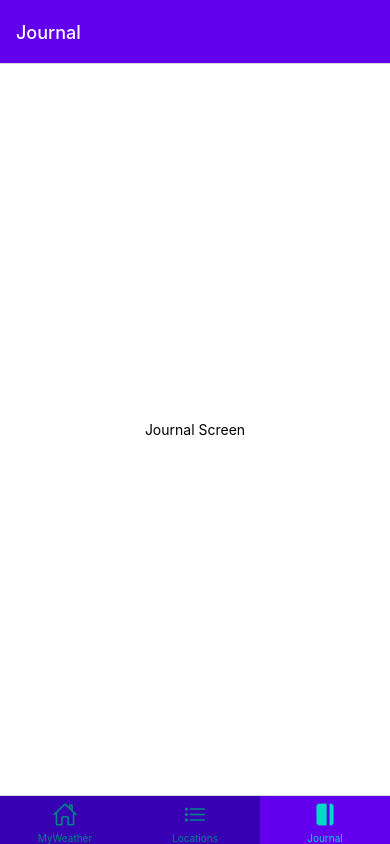
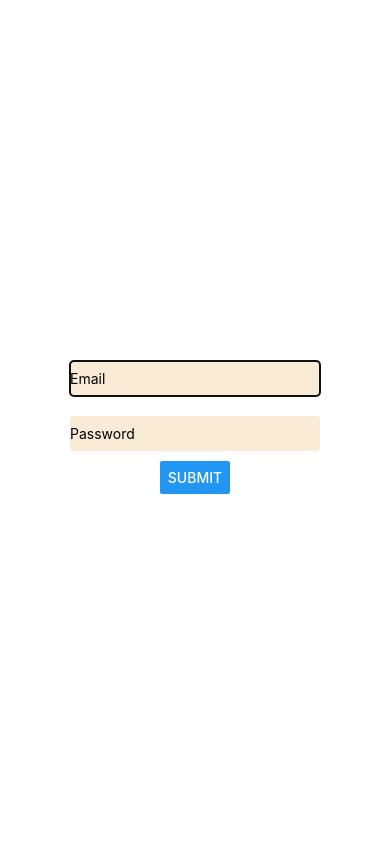
Before and after one commit to colecoombs/appdevII-semesterProject, a React Native app: screen /Journal in a window 390 px wide. Built offline with nearby package versions, Linux system fonts and the light colour scheme; no server answers.

Commit message:
journal working, log in working, valid token

```diff
--- a/App.js
+++ b/App.js
@@ -4,15 +4,18 @@ import { NavigationContainer, StackActions } from '@react-navigation/native';
 import { createNativeStackNavigator } from '@react-navigation/native-stack';
 import { createBottomTabNavigator } from '@react-navigation/bottom-tabs';
 import Ionicons from '@expo/vector-icons/Ionicons';
+import * as SecureStore from 'expo-secure-store';
 
 import HomeScreen from './screens/HomeScreen';
 import Location from './screens/Location';
 import Journal from './screens/Journal';
+import axios from 'axios';
 
-const curLocation = {zip: '65802', city: 'Springfield'};
+const curLocation = {zip: '65802'};
 
 const Stack = createNativeStackNavigator();
 const Tab = createBottomTabNavigator();
+
 
 const App =() => {
     return (
--- a/components/Login.js
+++ b/components/Login.js
@@ -10,5 +10,80 @@
 
  */
 
-import React from 'react'
-import {Text, View, Image, StyleSheet, ActivityIndicator, FlatList} from 'react-native';
+import React from "react";
+import {
+	Text,
+	View,
+	Image,
+	StyleSheet,
+	ActivityIndicator,
+	FlatList,
+} from "react-native";
+import * as SecureStore from "expo-secure-store";
+import axios from "axios";
+
+/*  async function Login(email, password) {
+	console.log("TEST");
+	const response = await fetch("http:/10.15.5.49:3000/api/user/auth", {
+		method: "POST",
+		body: {
+			'email': email,
+			'password': password,
+		},
+	})
+		.then(async () => {
+			if (response) {
+				console.log("then function")
+				const tokenResponse = await response.json();
+				SecureStore.setItemAsync("token", tokenResponse.token);
+			}
+		})
+		.catch((err) => {
+			console.log(err);
+		});
+}  */
+
+ /* export function Login(email, password) {
+	const data = {
+		'email': email,
+		'password': password,
+	};
+
+	axios({
+		method: "POST",
+		url: "http:/10.15.5.49:3000/api/user/auth",
+		//url: "localhost:3000/api/user/auth",
+		data: data,
+		headers: { "Content-Type": "application/x-ww-form-urlencoded" },
+	})
+		.then(async (res) => {
+			console.log(JSON.stringify(res.data));
+			//await SecureStore.setItemAsync("email", res.data.email);
+			await SecureStore.setItemAsync("token", res.data.token);
+		})
+		.catch((err) => {
+			console.log(JSON.stringify(err));
+		});
+} */
+
+ export function Login(email, password) {
+	axios.post('http:/10.15.5.49:3000/api/user/auth',{
+		'email': email,
+		'password': password
+	})
+  	.then(response => {
+    	//console.log(response.data);
+		//console.log("Token?")
+		const tokenResponse = response.data;
+		SecureStore.setItemAsync("token", tokenResponse.token);
+  	})
+  	.catch(error => {
+    	//console.log(error);
+		//console.log(email);
+		//console.log(password);
+  	});
+}
+
+//http:/10.0.2.2:3000/api/user/auth
+
+export default Login;
--- /dev/null
+++ b/configuration/config.json
@@ -0,0 +1,3 @@
+{
+    "secret": "supersecret"
+}
--- a/package.json
+++ b/package.json
@@ -15,7 +15,10 @@
     "axios": "^1.3.2",
     "dayjs": "^1.11.7",
     "expo": "~47.0.12",
+    "expo-secure-store": "~12.0.0",
     "expo-status-bar": "~1.4.2",
+    "jwt-simple": "^0.5.6",
+    "qs": "^6.11.1",
     "react": "18.1.0",
     "react-native": "0.70.5",
     "react-native-ionicons": "^4.6.5",
--- a/screens/HomeScreen.js
+++ b/screens/HomeScreen.js
@@ -18,21 +18,26 @@
 
  */
 
-import React, {useState, useEffect} from 'react';
-import { View, Text, StyleSheet, Image } from 'react-native';
-import axios from 'axios';
-import dayjs from 'dayjs';
-import GetCity from '../components/GetCity';
-import GetImage from '../components/GetImage';
-import FutureForecast from '../components/FutureForecast';
-import MiddleWeather from '../components/MiddleWeather';
-import GetCurrentWeather from '../components/Weather';
+import React, { useState, useEffect } from "react";
+import { View, Text, StyleSheet, Image } from "react-native";
+import axios from "axios";
+import dayjs from "dayjs";
+import GetCity from "../components/GetCity";
+import GetImage from "../components/GetImage";
+import FutureForecast from "../components/FutureForecast";
+import MiddleWeather from "../components/MiddleWeather";
+import GetCurrentWeather from "../components/Weather";
 
-
+// This function uses an axios call to fetch the current weather and calls on different
+// functions to display this information in their respective sections
 function HomeScreen() {
-  const apiKey = 'd95207455d6fbc8aa3659b659f721c47';
-  const [weather, setWeather] = useState({reqDT: 1, description: '', temp: 0});
-  const [zip, setZip] = useState('65802');
+	const apiKey = "d95207455d6fbc8aa3659b659f721c47";
+	const [weather, setWeather] = useState({
+		reqDT: 1,
+		description: "",
+		temp: 0,
+	});
+	const [zip, setZip] = useState("65802");
 
 	// Url for the website
 	const url = `https://api.openweathermap.org/data/2.5/weather?zip=${zip},us&appid=${apiKey}&units=imperial`;
@@ -41,10 +46,11 @@ function HomeScreen() {
 	useEffect(() => {
 		axios
 			.get(url)
-      .then(res => {
+			.then((res) => {
 				// Different fields used to display the current conditions
-          setWeather({ ...weather,
-              reqDT: dayjs(new Date(res.data.dt * 1000)).format('ddd, MMM D'),
+				setWeather({
+					...weather,
+					reqDT: dayjs(new Date(res.data.dt * 1000)).format("ddd, MMM D"),
 					description: res.data.weather[0].description,
 					temp: res.data.main.temp,
 					id: res.data.weather[0].id,
@@ -53,63 +59,98 @@ function HomeScreen() {
 					max: res.data.main.temp_max,
 					wind: res.data.wind.speed,
 					city: res.data.name,
-              state: '',
+					state: "",
 					humidity: res.data.main.humidity,
 					weatherCode: res.data.weather[0].main,
 				});
 				console.log(JSON.stringify(res.data));
-            console.log(res.data.dt);
-            console.log(JSON.stringify(weather));
-            console.log('Weather code: ', weather.weatherCode);
-            console.log('Weather ID: ', weather.id);
+				//console.log(res.data.dt);
+				//console.log(JSON.stringify(weather));
+				//console.log('Weather code: ', weather.weatherCode);
+				//console.log('Weather ID: ', weather.id);
 			})
-      .catch(err=> {
+			.catch((err) => {
 				console.log(err);
-      })
-  },[zip])
-  if (weather.reqDT!==1)
+			});
+	}, [zip]);
+	if (weather.reqDT !== 1)
 		return (
 			<View style={styles.container}>
 				<View>
-          <GetCity city = {weather.city} zip = {zip} />
+					<GetCity city={weather.city} zip={zip} />
 				</View>
 				<View style={styles.row}>
 					<View style={styles.row}>
-            <GetImage weatherCode = {weather.weatherCode} id = {weather.id} wind = {weather.wind} />
+						<GetImage
+							weatherCode={weather.weatherCode}
+							id={weather.id}
+							wind={weather.wind}
+						/>
 					</View>
 					<View style={styles.row}>
-            <GetCurrentWeather temp = {weather.temp} date = {weather.reqDT} feels = {weather.feels} />
+						<GetCurrentWeather
+							temp={weather.temp}
+							date={weather.reqDT}
+							feels={weather.feels}
+						/>
 					</View>
 				</View>
-        <MiddleWeather humidity={weather.humidity} max={weather.max} min={weather.min} wind={weather.wind} />
+				<MiddleWeather
+					humidity={weather.humidity}
+					max={weather.max}
+					min={weather.min}
+					wind={weather.wind}
+				/>
 				<View style={styles.container}>
 					<View style={styles.row}>
-            <FutureForecast date='Sun 15' imageName='weather-windy' high='54' low='48' chance='41%' />
-            <FutureForecast date='Mon 16' imageName='weather-partly-cloudy' high='63' low='35' chance='43%' />
-            <FutureForecast date='Tue 17' imageName='weather-pouring' high='54' low='40' chance='43%' />
-            <FutureForecast date='Wed 18' imageName='weather-pouring' high='52' low='35' chance='80%' />
+						<FutureForecast
+							date="Sun 15"
+							imageName="weather-windy"
+							high="54"
+							low="48"
+							chance="41%"
+						/>
+						<FutureForecast
+							date="Mon 16"
+							imageName="weather-partly-cloudy"
+							high="63"
+							low="35"
+							chance="43%"
+						/>
+						<FutureForecast
+							date="Tue 17"
+							imageName="weather-pouring"
+							high="54"
+							low="40"
+							chance="43%"
+						/>
+						<FutureForecast
+							date="Wed 18"
+							imageName="weather-pouring"
+							high="52"
+							low="35"
+							chance="80%"
+						/>
 					</View>
 				</View>
 			</View>
-    )
+		);
 	else
 		return (
 			<View>
 				<Text>Loading ...</Text>
 			</View>
-    )
+		);
 }
-
 
 const styles = StyleSheet.create({
 	container: {
 		flex: 1,
-      backgroundColor: '#fff',
-      alignItems: 'center',
-      justifyContent: 'center',
+		backgroundColor: "#fff",
+		alignItems: "center",
+		justifyContent: "center",
 		paddingTop: 35,
 		paddingBottom: 40,
-
 	},
 	city: {
 		fontSize: 24,
@@ -119,55 +160,55 @@ const styles = StyleSheet.create({
 	},
 	boldText: {
 		fontSize: 45,
-      fontWeight: 'bold'
+		fontWeight: "bold",
 	},
 	row: {
 		flex: 1,
-      flexDirection: 'row',
-      justifyContent: 'space-evenly',
+		flexDirection: "row",
+		justifyContent: "space-evenly",
 		paddingTop: 10,
-      alignContent: 'center'
+		alignContent: "center",
 	},
 	image: {
 		flex: 1,
-      alignItems: 'center',
+		alignItems: "center",
 		paddingRight: 60,
-      justifyContent: 'center',
+		justifyContent: "center",
 	},
 
 	resize: {
 		width: 240,
 		height: 160,
-      resizeMode: 'contain'
+		resizeMode: "contain",
 	},
 
 	col: {
 		flex: 1,
-      flexDirection: 'column',
-      alignItems: 'center',
-      justifyContent: 'center',
+		flexDirection: "column",
+		alignItems: "center",
+		justifyContent: "center",
 		rowGap: 20,
 		flexGrow: 2,
 	},
 
 	colTop: {
 		flex: 1,
-      flexDirection: 'column',
-      alignItems: 'center',
-      justifyContent: 'center',
+		flexDirection: "column",
+		alignItems: "center",
+		justifyContent: "center",
 		rowGap: 20,
 		flexGrow: 2,
 		paddingTop: 30,
 	},
 	futureCast: {
 		fontSize: 25,
-      padding: 5
+		padding: 5,
 	},
 
 	imageStyle: {
 		width: 240,
 		height: 160,
-    }
+	},
 });
 
-export default HomeScreen
+export default HomeScreen;
--- a/screens/Journal.js
+++ b/screens/Journal.js
@@ -1,21 +1,109 @@
-import React from 'react';
-import { View, Text, StyleSheet } from 'react-native';
+/*
+  file: Journal.js
+  author: C. Coombs
+  date: 03/20/2023
 
-function Journal() {
+  This file is used to display the journal screen if the user is logged in and has
+  a valid token or display a login modal if not.
+
+ */
+
+import React, { useEffect, useState } from "react";
+import { View, Text, StyleSheet, Modal, Button, TextInput } from "react-native";
+import * as SecureStore from "expo-secure-store";
+import axios from "axios";
+import Login from "../components/Login";
+
+export function Journal() {
+	const [authenticated, setAuthenticated] = useState(false);
+	const [emailInput, setEmailInput] = useState("");
+	const [passInput, setPassInput] = useState("");
+
+	const checkToken = async () => {
+ 		let token = await getToken();
+		//console.log(`Token is: ${token}`);
+		if (!token) {
+				setAuthenticated(false);
+
+		} else {
+
+				setAuthenticated(true);
+
+		}
+	}
+
+	const handlePress = () => {
+		let email = emailInput;
+		let pass = passInput;
+		Login(email, pass);
+		checkToken();
+	};
+
+
 	return (
 		<View style={styles.container}>
-        <Text>Journal Screen</Text>
+			<Modal
+				title="LoginModal"
+				transparent={true}
+				visible={!authenticated}
+				animation="none"
+			>
+				<View style={styles.container}>
+					<TextInput
+						style={styles.textField}
+						placeholder="Email"
+						id="email"
+						value={emailInput}
+						onChangeText={(text) => setEmailInput(text)}
+					></TextInput>
+					<TextInput
+						id="pass"
+						style={styles.textField}
+						placeholder="Password"
+						secureTextEntry={true}
+						value={passInput}
+						onChangeText={(passText) => setPassInput(passText)}
+					></TextInput>
+					<Button title="Submit" onPress={handlePress} />
 				</View>
-  )
+			</Modal>
+			<View style={styles.container}>
+				<Text>Logged in</Text>
+			</View>
+		</View>
+	);
 }
 
+async function save(key, value) {
+	await SecureStore.setItemAsync(key, value);
+}
+
+async function getToken(key) {
+	let result = await SecureStore.getItemAsync("token");
+	if (result) {
+		//console.log(`There is a token! It is ${result}`);
+		return result;
+	} else {
+		//console.log("No token");
+	}
+}
+
+// style sheets
 const styles = StyleSheet.create({
 	container: {
 		flex: 1,
-      backgroundColor: '#fff',
-      alignItems: 'center',
-      justifyContent: 'center',
+		backgroundColor: "#fff",
+		alignItems: "center",
+		justifyContent: "center",
+	},
+
+	textField: {
+		backgroundColor: "antiquewhite",
+		borderRadius: 4,
+		width: 250,
+		height: 35,
+		margin: 10,
 	},
 });
 
-export default Journal
+export default Journal;
--- a/screens/Location.js
+++ b/screens/Location.js
@@ -1,8 +1,16 @@
+/*
+  file: Location.js
+  author: C. Coombs
+  date: 03/20/2023
+
+  This file is used to display the locations.
+
+ */
+
 import React from 'react';
 import { View, Text, StyleSheet } from 'react-native';
 
 function Location(route, navigation) {
-  const {zip, city} = route.params
   return (
     <View style={styles.container}>
         <Text>Location Screen</Text>
```
Also changed, not shown: 1 other file (tests, documents, lock files or other folders). Lines whose indentation alone changed are shown as unchanged.
